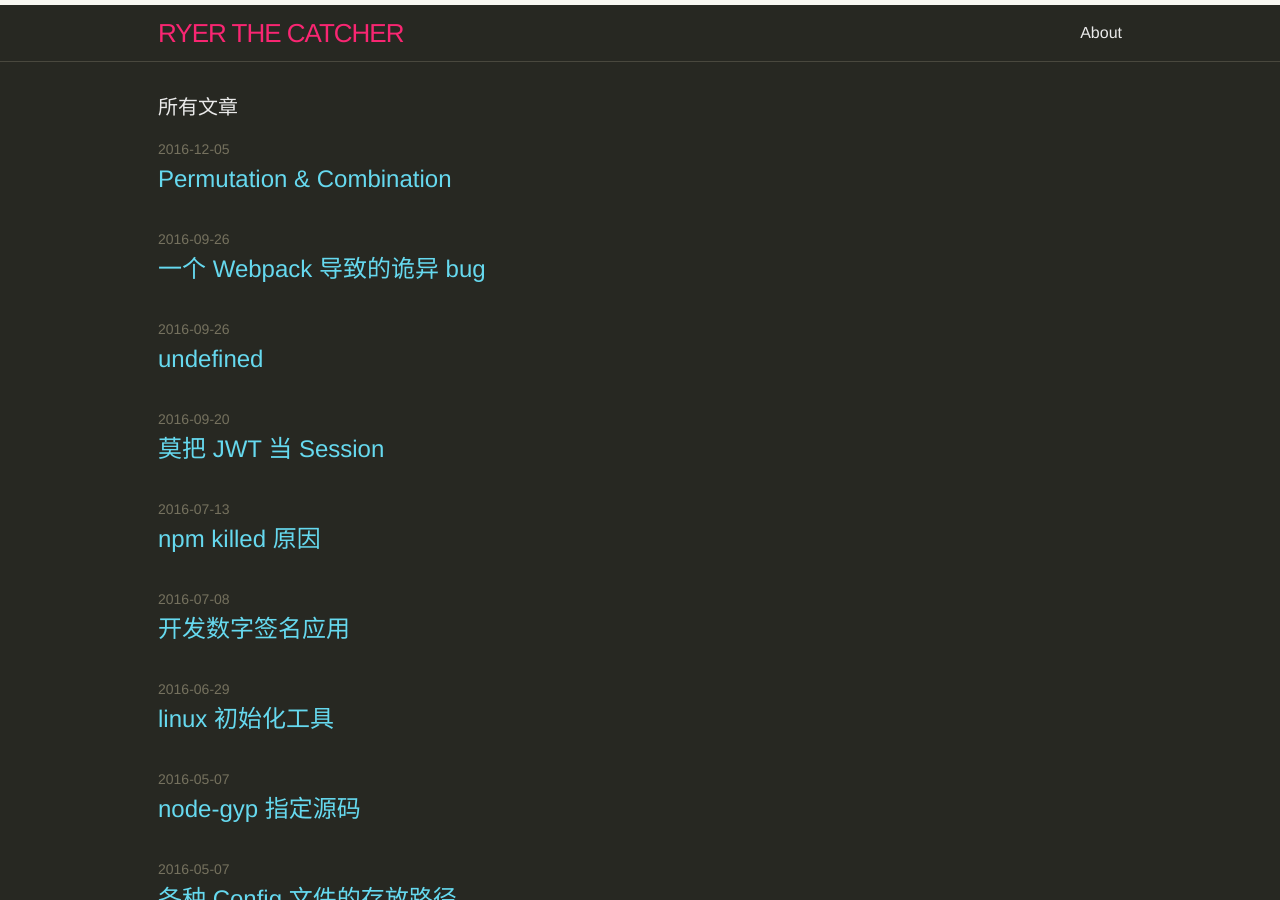
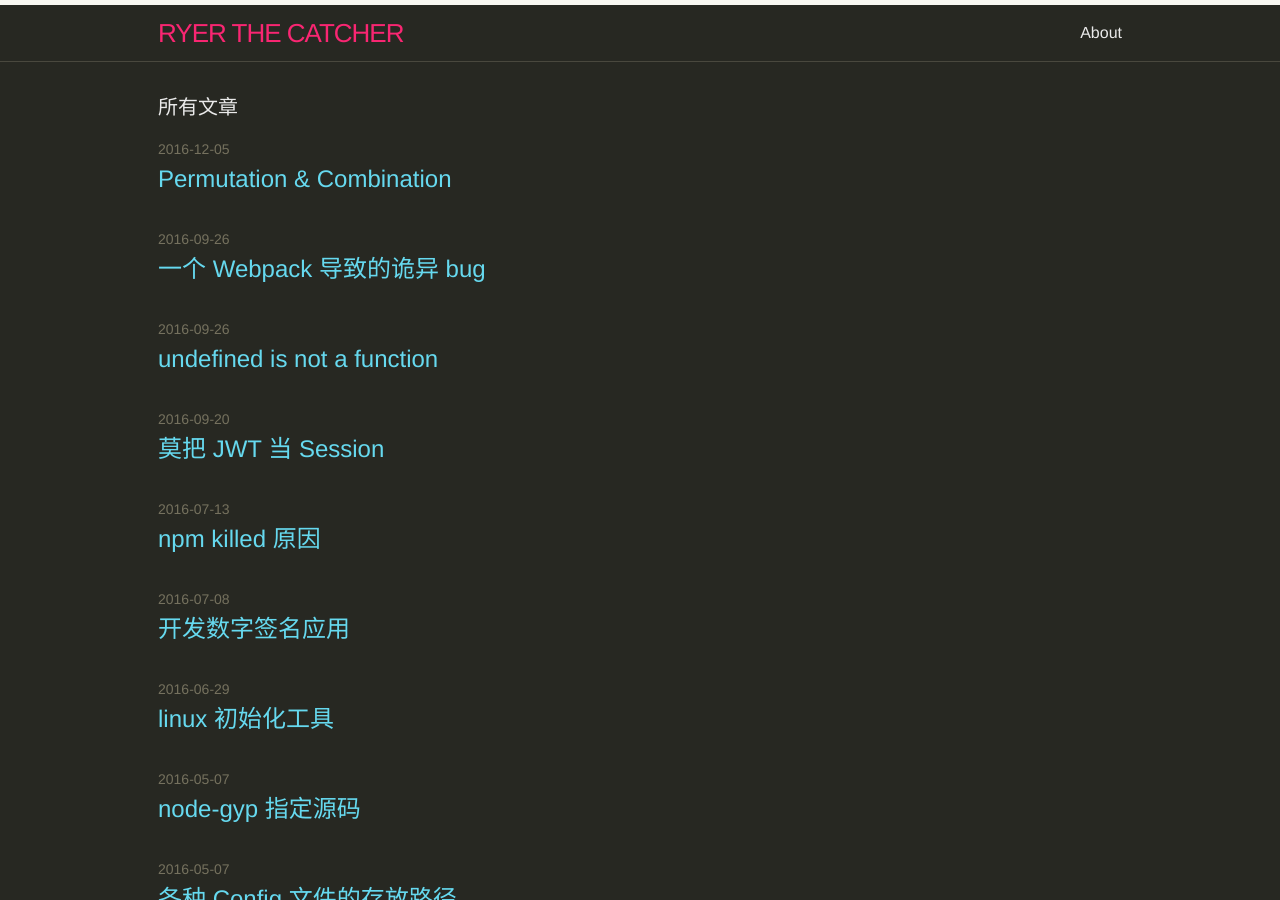
Before and after one commit to ryerh/ryerh.github.io, a Jekyll site: the page built from index.html, in a window 1280 px wide and 900 px high. Built offline with Jekyll 4.4.1, drawn with Linux system fonts in a browser that asks for light colours.

Commit message:
Updated Dynamic Js

```diff
--- a/_posts/2016-09-26-dynamic-js.markdown
+++ b/_posts/2016-09-26-dynamic-js.markdown
@@ -1,6 +1,6 @@
 ---
-title: undefined
-date: 2016-09-26 14:20:36 +08:00
+title: undefined is not a function
+date: 2016-09-26 14:20:00 +08:00
 categories:
 - js
 layout: post
```
